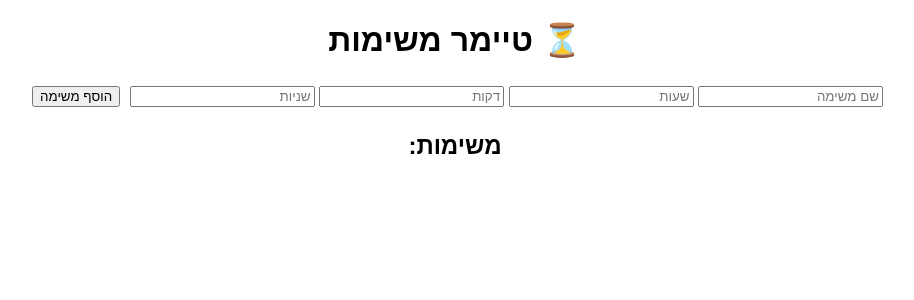
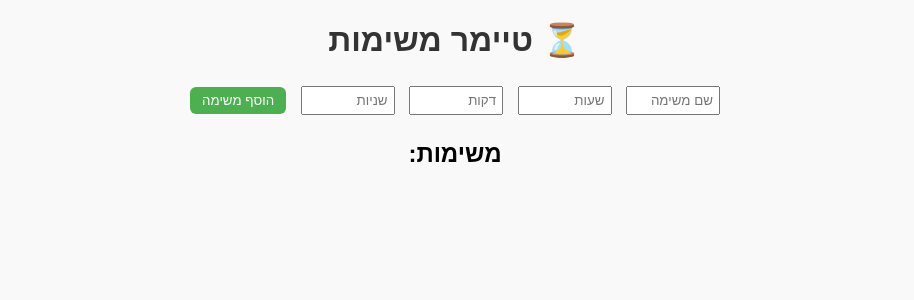
Before and after one commit to matanexcell-lab/Matan, a Flask app: page / in a window 1280 px wide. Shown: the top 300 px of the page, without its empty margins (185-1099 px from the left). Run offline with Flask 3, Linux system fonts and the light colour scheme; data that the repository does not hold is empty.

Commit message:
Update style.css

```diff
--- a/static/style.css
+++ b/static/style.css
@@ -2,7 +2,33 @@ body {
   font-family: Arial, sans-serif;
   direction: rtl;
   text-align: center;
+  background: #f9f9f9;
 }
+
+h1 {
+  color: #333;
+}
+
+input {
+  margin: 5px;
+  padding: 5px;
+  width: 80px;
+}
+
 button {
   margin: 5px;
+  padding: 6px 12px;
+  border: none;
+  border-radius: 6px;
+  background-color: #4CAF50;
+  color: white;
+  cursor: pointer;
 }
+
+button:hover {
+  background-color: #45a049;
+}
+
+#tasks {
+  margin-top: 20px;
+}
```
